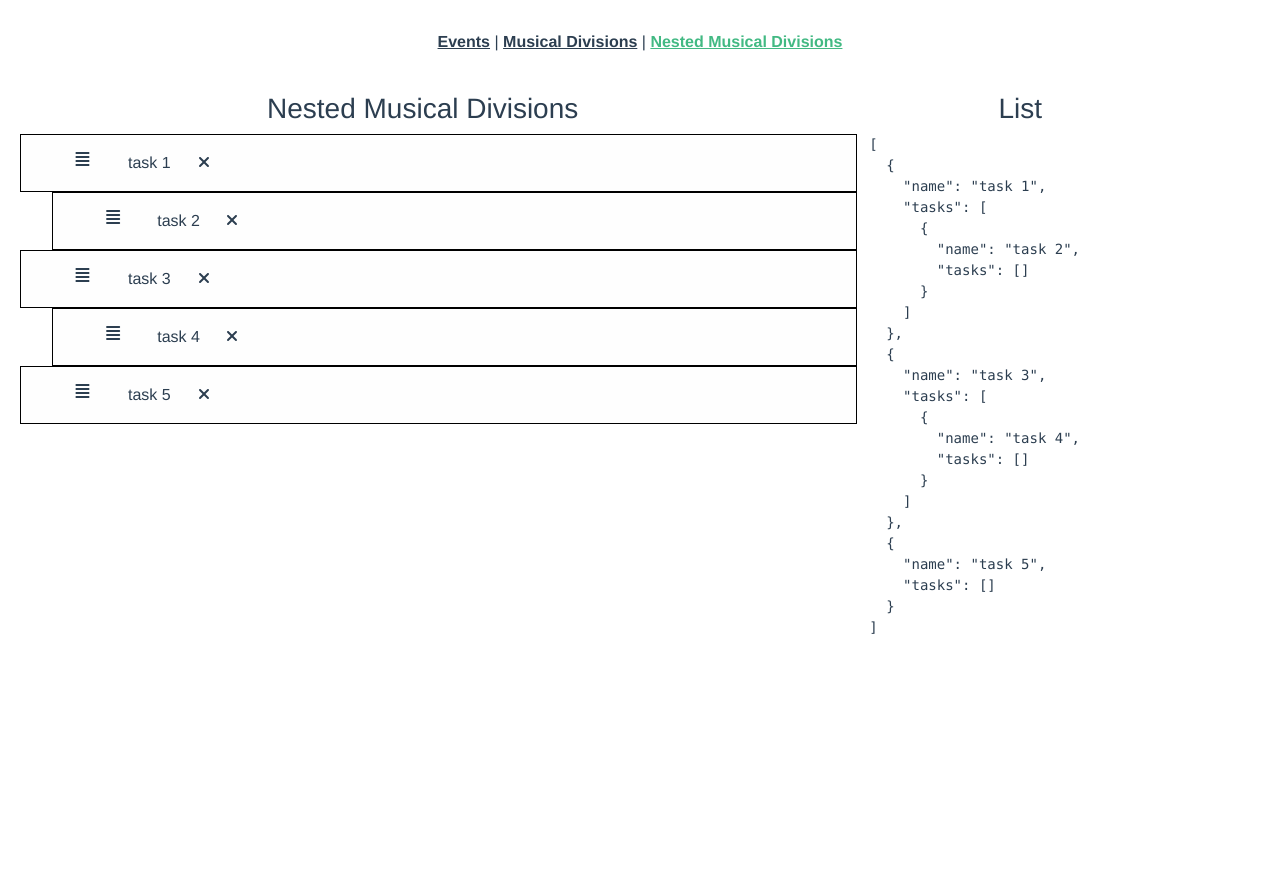
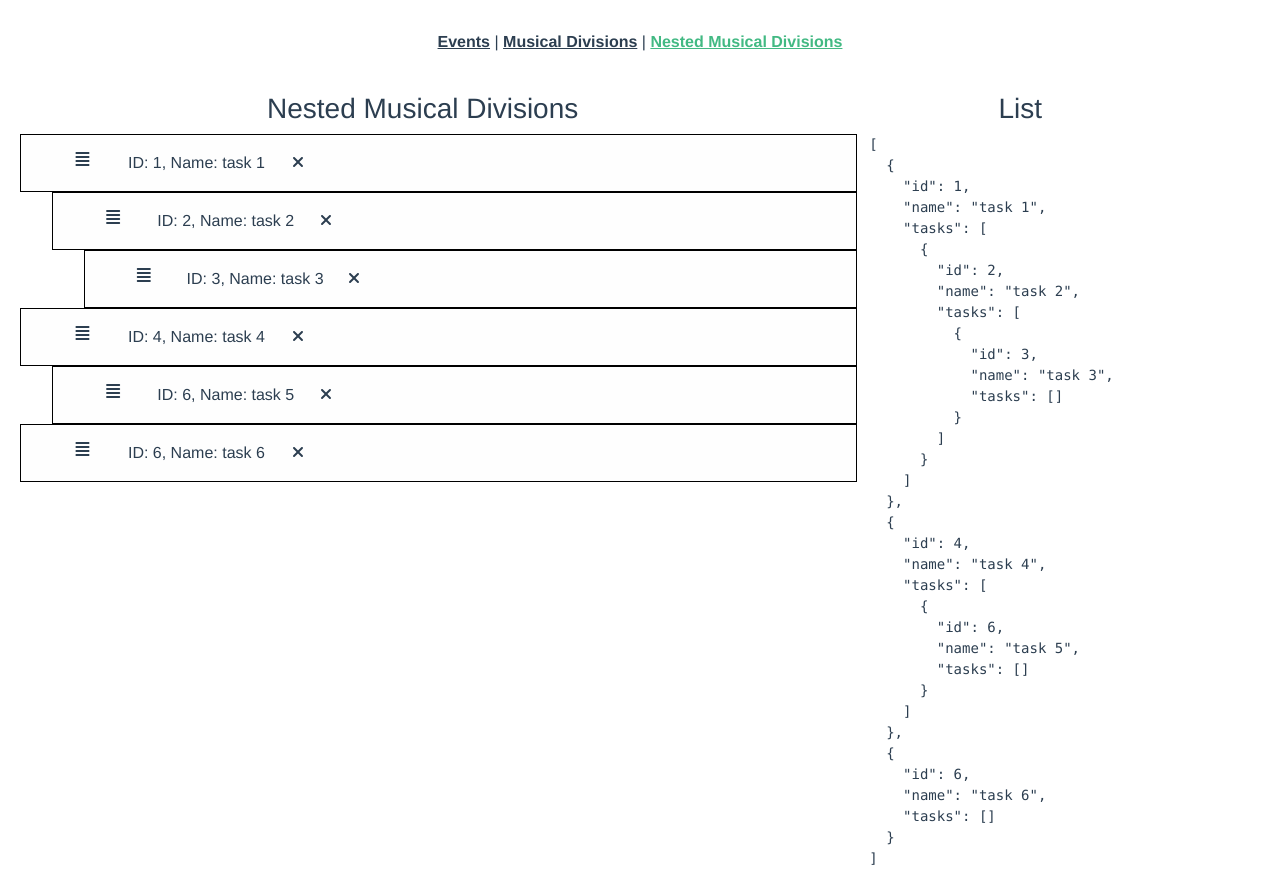
Before and after one commit to apacha/VueJsMasteryPlayground, a Vue app: page /nested in a window 1280 px wide. Before the commit the page ends 800 px from the top, so only its background shows below. Built offline with nearby package versions, Linux system fonts and the light colour scheme.

Commit message:
Enabled nested delete through IDs

```diff
--- a/src/components/nested.vue
+++ b/src/components/nested.vue
@@ -4,12 +4,12 @@
       <div class="item-group">
         <div class="row item">
           <font-awesome-icon icon="fa-solid fa-align-justify" class="col-1 handle" />
-          {{ element.name }}
+          ID: {{element.id}}, Name: {{ element.name }}
           <div class="col-1">
-            <font-awesome-icon :icon="['fas', 'times']" class="close" @click="removeAt(index)" />
+            <font-awesome-icon :icon="['fas', 'times']" class="close" @click="removeAt(element.id)" />
           </div>
         </div>
-        <nested-draggable :tasks="element.tasks" />
+        <nested-draggable :tasks="element.tasks" @removeItem="removeAt" />
       </div>
     </template>
   </draggable>
@@ -37,8 +37,9 @@ const props = defineProps({
 })
 
 const emit = defineEmits<{
-  (e: 'removeItem', index: number): void
+  (e: 'removeItem', id: number): void
 }>()
+
 
 </script>
 
--- a/src/views/NestedMDiv.vue
+++ b/src/views/NestedMDiv.vue
@@ -2,7 +2,7 @@
   <div class="row">
     <div class="col-8">
       <h3>Nested Musical Divisions</h3>
-      <nested-draggable :tasks="taskList" @removeItem="removeAt"  />
+      <nested-draggable :tasks="taskList" @removeItem="removeAt" />
     </div>
     <rawDisplayer class="col-3" :value="taskList" title="List" />
   </div>
@@ -20,28 +20,22 @@ export default {
   },
   data() {
     return {
+      globalid: 7,
       enabled: true,
       taskList: [
         {
+          id: 1,
           name: 'task 1',
-          tasks: [
-            {
-              name: 'task 2',
-              tasks: []
-            }
-          ]
+          tasks: [{ id: 2, name: 'task 2', tasks: [{ id: 3, name: 'task 3', tasks: [] }] }]
         },
         {
-          name: 'task 3',
-          tasks: [
-            {
-              name: 'task 4',
-              tasks: []
-            }
-          ]
+          id: 4,
+          name: 'task 4',
+          tasks: [{ id: 6, name: 'task 5', tasks: [] }]
         },
         {
-          name: 'task 5',
+          id: 6,
+          name: 'task 6',
           tasks: []
         }
       ],
@@ -62,14 +56,28 @@ export default {
   },
   methods: {
     add: function () {
-      this.taskList.push({ name: '', tasks: [] })
+      this.taskList.push({ id: this.globalid++, name: '', tasks: [] })
     },
     replace: function () {
-      this.taskList = [{ name: 'Edgard', tasks: [] }]
+      this.taskList = [{ id: this.globalid++, name: 'Edgard', tasks: [] }]
     },
-    removeAt(index: number) {
-      window.console.log('removing: ' + index)
-      this.taskList.splice(index, 1)
+    removeAt(id: number) {
+      window.console.log('Searching for: ' + id)
+      this.removeById(id, this.taskList)
+    },
+    removeById(id: number, taskList: Array<Object>) {
+      let index: number = taskList.findIndex((element) => element.id === id)
+      if (index >= 0){
+        window.console.log('Deleting: ' + id + " at index " + index)
+        taskList.splice(index, 1)
+      } else {
+        // Go into each child and recursively try to delete from there
+        for (let inner = 0; inner < taskList.length; inner++) {
+          const element = taskList[inner];
+          window.console.log('Searching for: ' + id + " in element with ID " + element.id)
+          this.removeById(id, element.tasks)
+        }
+      }
     },
     checkMove: function (e: any) {
       window.console.log('Future index: ' + e.draggedContext.futureIndex)
```
